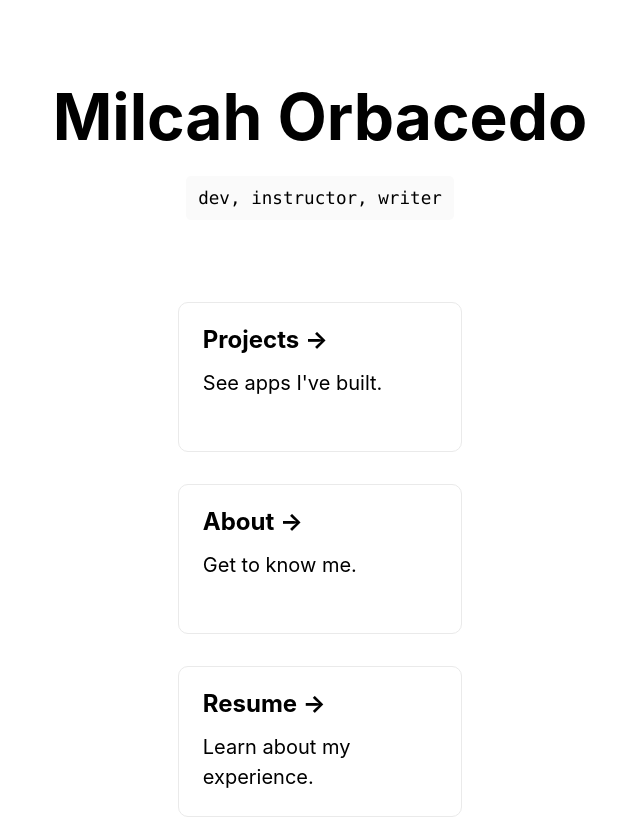
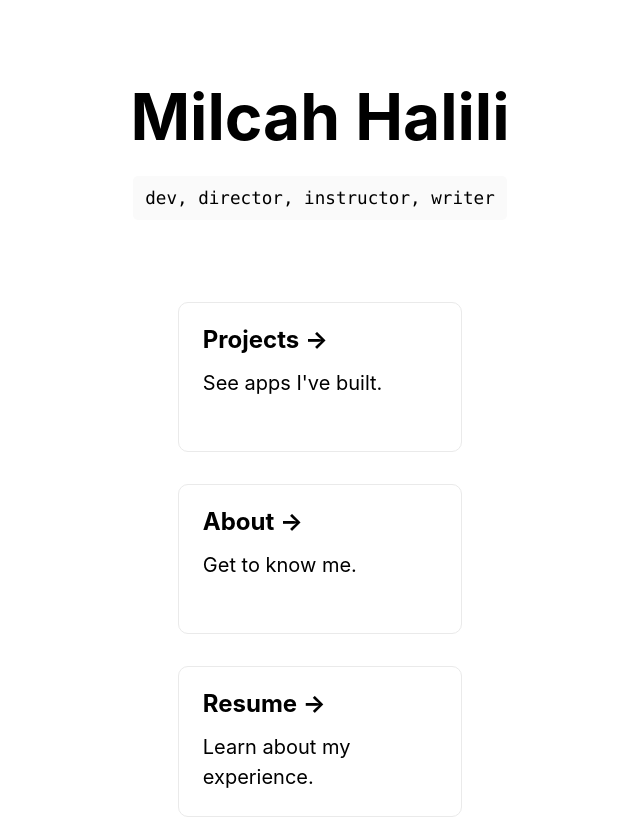
Before and after one commit to MilcahHalili/portfolio, a Next.js app: page / in a window 1280 px wide. Shown: the top 818 px of the page, without its empty margins (320-960 px from the left). Built offline with nearby package versions, Linux system fonts and the light colour scheme.

Commit message:
updates name and titles

```diff
--- a/pages/index.js
+++ b/pages/index.js
@@ -6,17 +6,17 @@ export default function Home() {
   return (
     <div className="container">
       <Head>
-        <title>Milcah Orbacedo</title>
+        <title>Milcah Halili</title>
         <link rel="icon" href="/favicon.ico" />
       </Head>
 
       <main className="main">
         <h1 className={styles.title}>
-          Milcah Orbacedo
+          Milcah Halili
         </h1>
 
         <p className={styles.description}>
-          <code className={styles.code}>dev, instructor, writer</code>
+          <code className={styles.code}>dev, director, instructor, writer</code>
         </p>
 
         <div className="grid">
```
